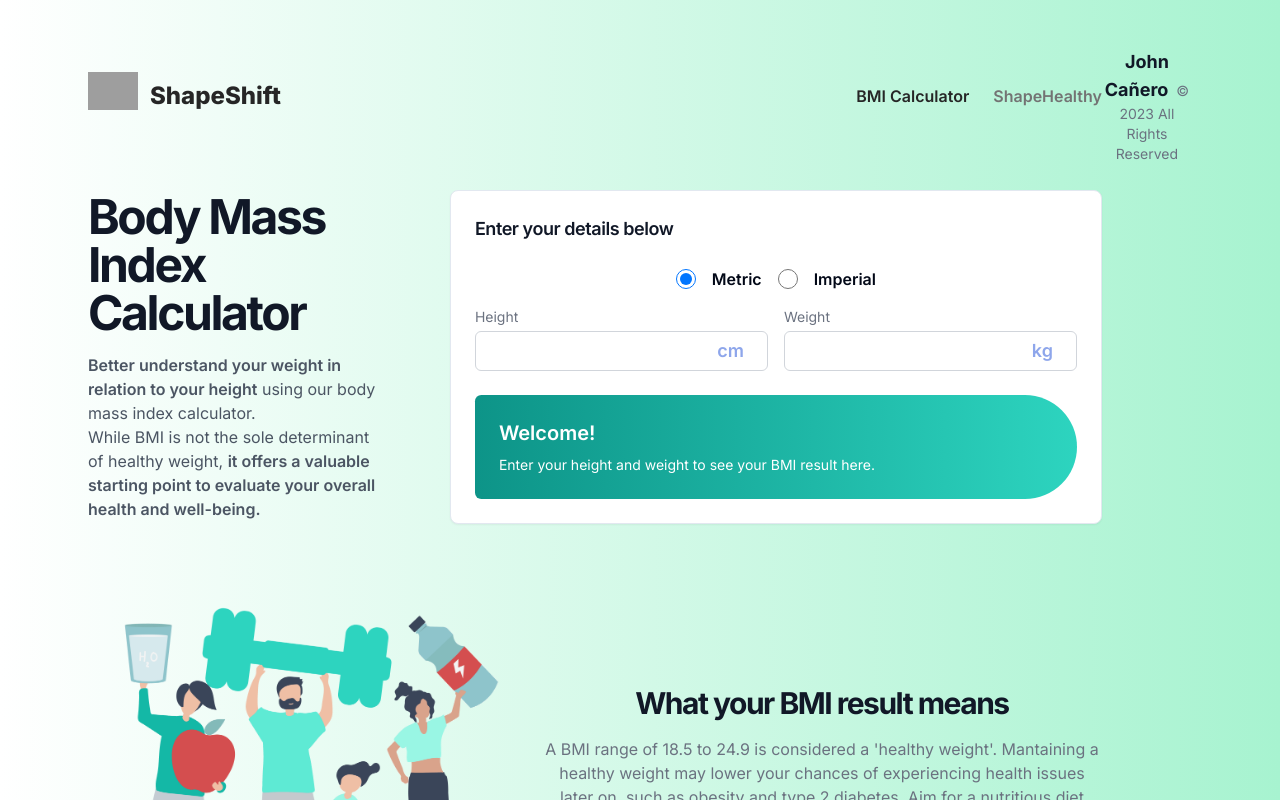
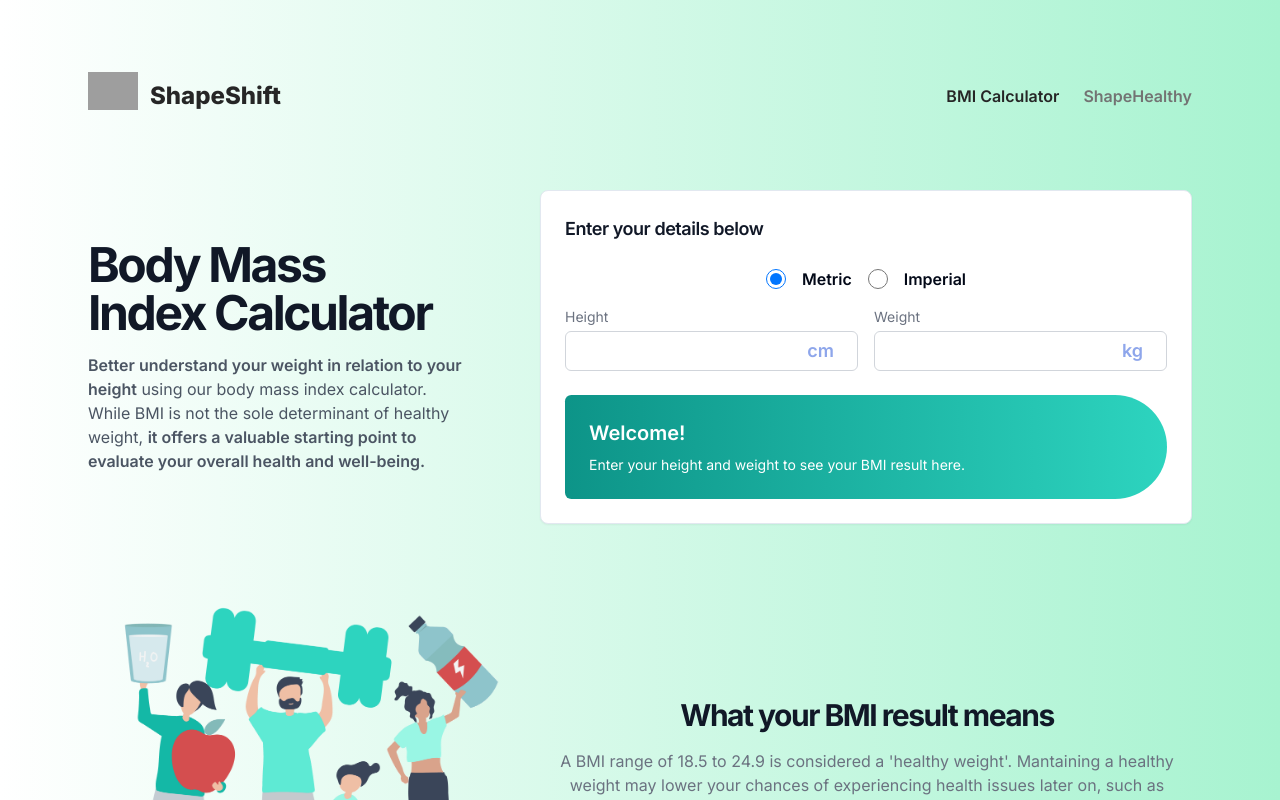
Before and after one commit to johncanero/shape-shift, a Next.js app: page / in a window 1280 px wide. Shown: the top 800 px of the page. Built offline with nearby package versions, Linux system fonts and the light colour scheme; grey boxes are pictures that could not be loaded.

Commit message:
Add and Modify Footer with Layout File for (site)

```diff
--- /dev/null
+++ b/app/(site)/layout.tsx
@@ -0,0 +1,20 @@
+import Footer from "@/components/Footer";
+
+const SiteLayout = ({
+    children
+}: {
+    children: React.ReactNode;
+}) => {
+    return (
+        <>
+            <div className="flex flex-col min-h-screen">
+                <div className="flex-grow">
+                    {children}
+                </div>
+                <Footer />
+            </div>
+        </>
+    );
+}
+
+export default SiteLayout;
--- a/app/(site)/page.tsx
+++ b/app/(site)/page.tsx
@@ -3,7 +3,6 @@
 import Navbar from "@/components/Navbar"
 import Header from "./components/Header"
 import Main from "./components/Main"
-import Footer from "@/components/Footer"
 
 export default function Home({
   children
@@ -16,7 +15,6 @@ export default function Home({
         <Navbar />
         <Header />
         <Main />
-
       </div>
     </>
   )
--- a/app/layout.tsx
+++ b/app/layout.tsx
@@ -22,14 +22,11 @@ export default function RootLayout({
 }) {
   return (
     <html lang="en" className='h-screen'>
-      <div className="flex flex-col`">
         <body
           className={`${inter.className} max-w-6xl p-6 mx-auto text-gray-900 bg-gradient-to-r from-white to-emerald-200 rounded-ee-3xl flex-grow`}
         >
           {children}
         </body>
-        <Footer/>
-      </div>
     </html>
   )
 }
--- a/components/Footer.tsx
+++ b/components/Footer.tsx
@@ -3,7 +3,7 @@ import Link from "next/link";
 const Footer = () => {
     return (
         <div>
-            <footer className="hidden text-sm text-center text-gray-500 md:block md:py-6">
+            <footer className="hidden text-sm text-center text-gray-500 md:block mt-12">
                 <Link
                     target="_blank"
                     rel="noopener noreferrer"
```
